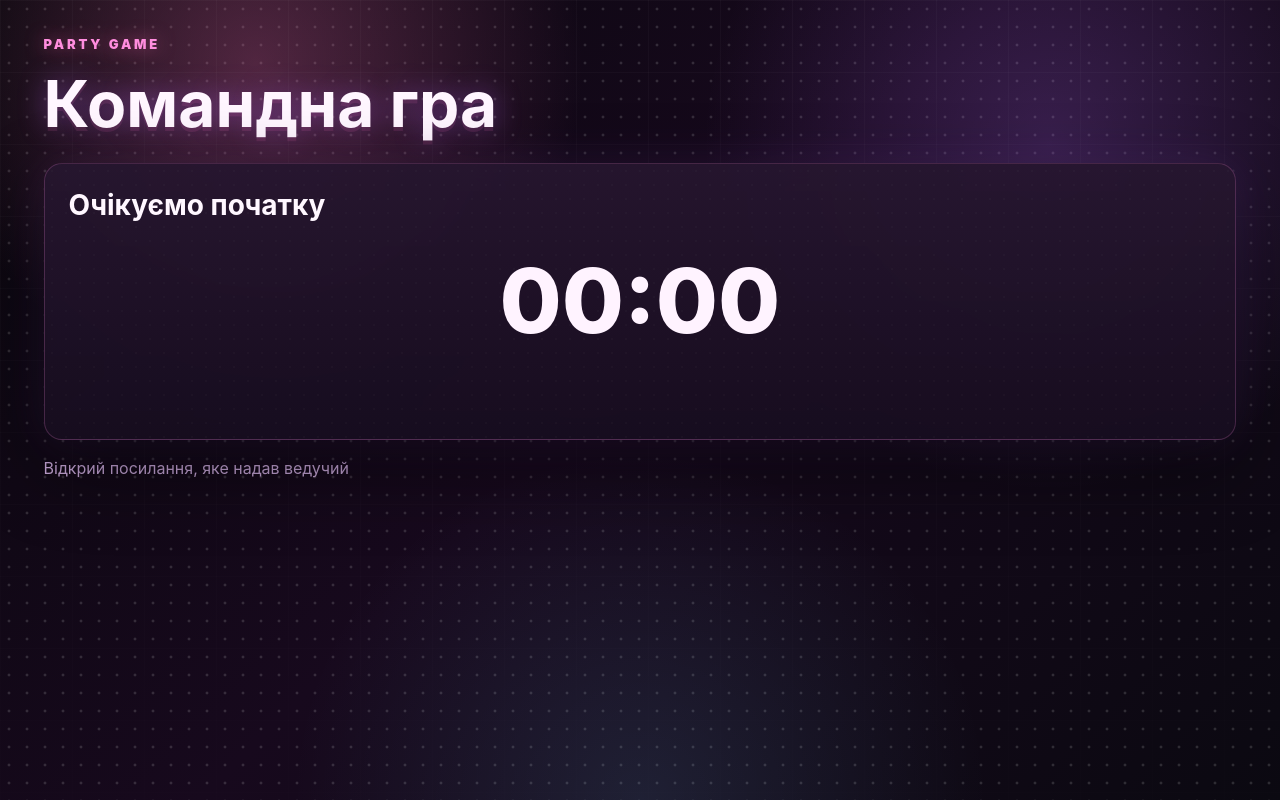
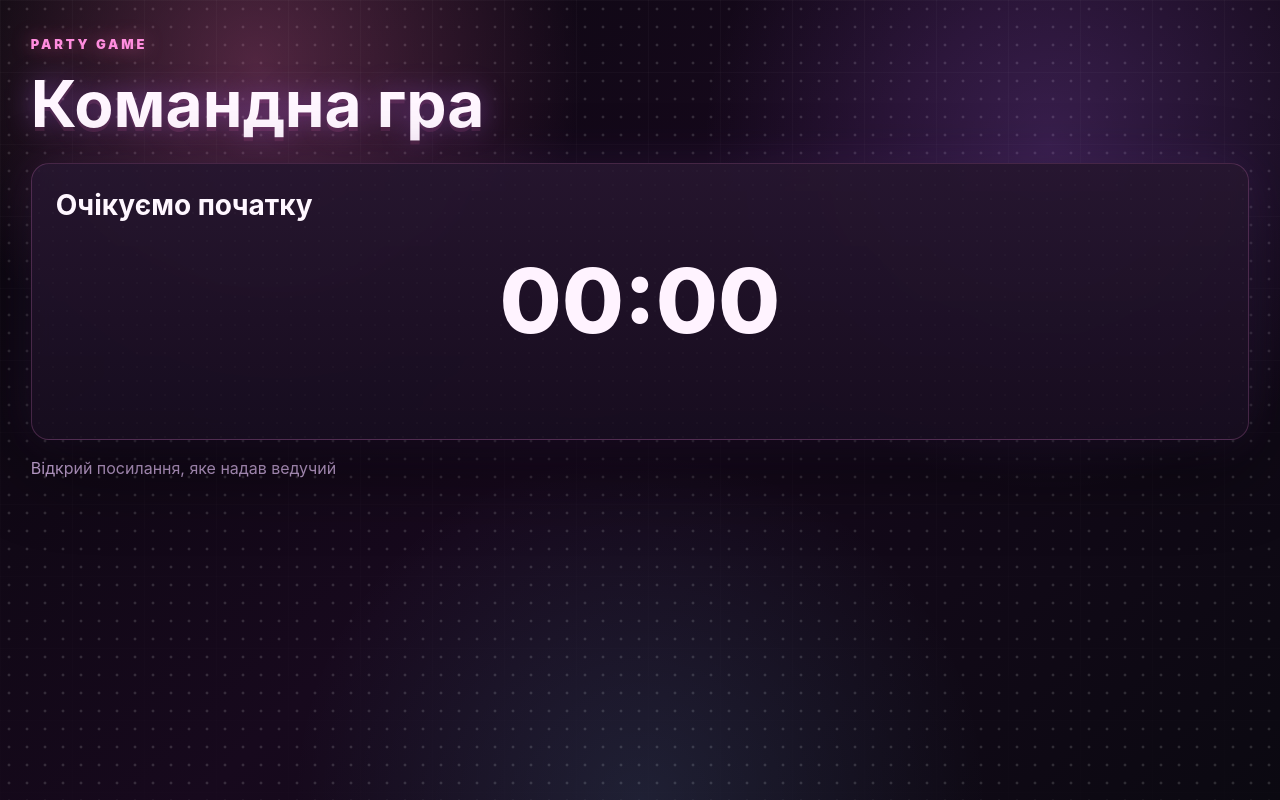
Before and after one commit to anastasiashoyko3-gif/variants-game-vercel, a website built with Vite: page team-game-live.html in a window 1280 px wide. Built offline with nearby package versions, Linux system fonts and the light colour scheme.

Commit message:
Make spectator game layout wider on ultrawide displays

```diff
--- a/team-game-live.html
+++ b/team-game-live.html
@@ -1 +1 @@
-<!doctype html><html lang="uk"><head><meta charset="utf-8"><meta name="viewport" content="width=device-width,initial-scale=1"><title>Командна гра · Екран</title><link rel="stylesheet" href="/css/style.css"></head><body><main class="shell" style="width:min(96vw,1600px);max-width:1600px"><div class="eyebrow">Party Game</div><h1 id="title">Командна гра</h1><section class="card"><h2 id="round">Очікуємо початку</h2><div id="score" style="font-size:clamp(20px,5vw,40px);font-weight:800;text-align:center;margin:24px 0"></div><p id="status" style="text-align:center"></p><div id="timer" style="font-size:clamp(44px,10vw,90px);font-weight:800;text-align:center"></div><div id="word" style="font-size:clamp(24px,6vw,52px);font-weight:800;text-align:center;margin:28px 0"></div><div id="board" style="display:grid;grid-template-columns:repeat(5,minmax(0,1fr));gap:clamp(8px,1vw,16px);width:100%"></div><p id="winner" style="font-size:32px;font-weight:800;text-align:center"></p></section><p id="error" class="muted"></p></main><script type="module" src="/js/team-game-live.js"></script></body></html>
+<!doctype html><html lang="uk"><head><meta charset="utf-8"><meta name="viewport" content="width=device-width,initial-scale=1"><title>Командна гра · Екран</title><link rel="stylesheet" href="/css/style.css"></head><body><main class="shell" style="width:min(98vw,1900px);max-width:1900px"><div class="eyebrow">Party Game</div><h1 id="title">Командна гра</h1><section class="card" style="width:100%"><h2 id="round">Очікуємо початку</h2><div id="score" style="font-size:clamp(20px,5vw,40px);font-weight:800;text-align:center;margin:24px 0"></div><p id="status" style="text-align:center"></p><div id="timer" style="font-size:clamp(44px,10vw,90px);font-weight:800;text-align:center"></div><div id="word" style="font-size:clamp(24px,6vw,52px);font-weight:800;text-align:center;margin:28px 0"></div><div id="board" style="display:grid;grid-template-columns:repeat(5,minmax(0,1fr));gap:clamp(10px,1.1vw,20px);width:100%"></div><p id="winner" style="font-size:32px;font-weight:800;text-align:center"></p></section><p id="error" class="muted"></p></main><script type="module" src="/js/team-game-live.js"></script></body></html>
```
